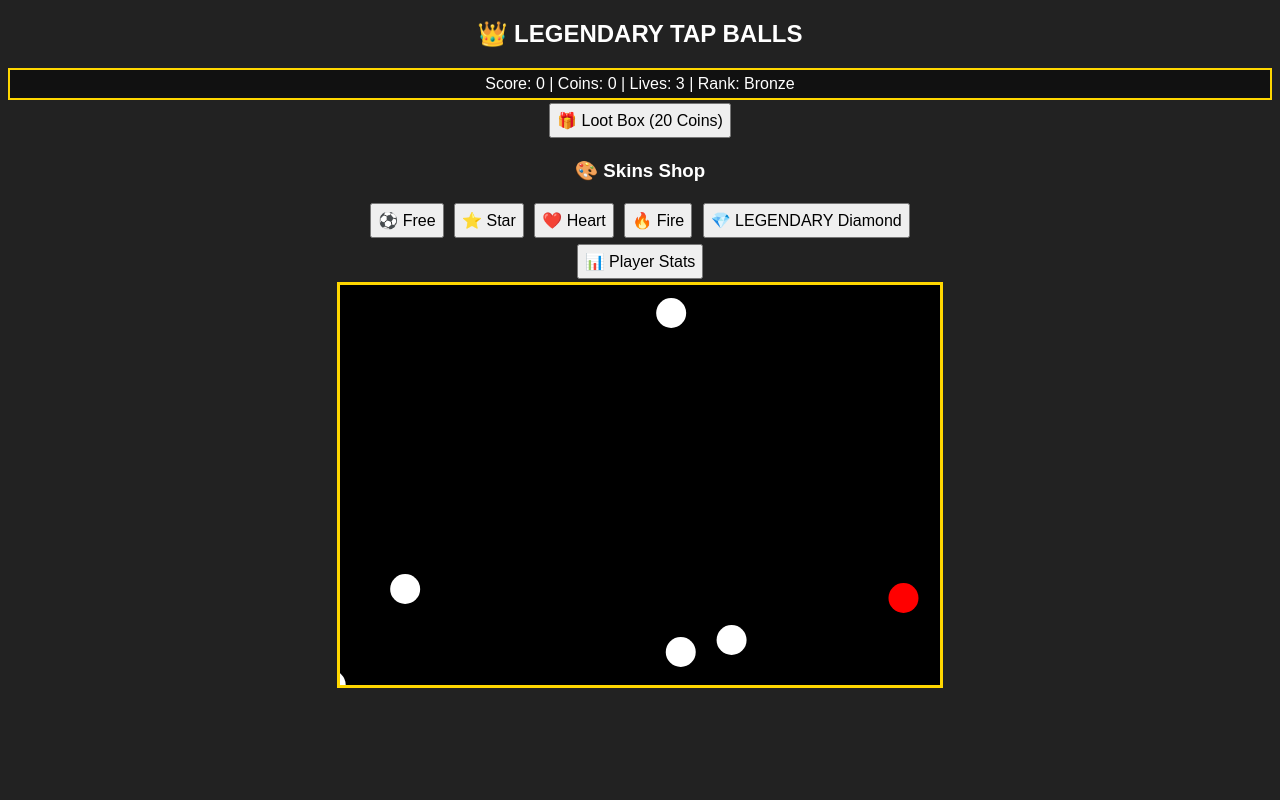
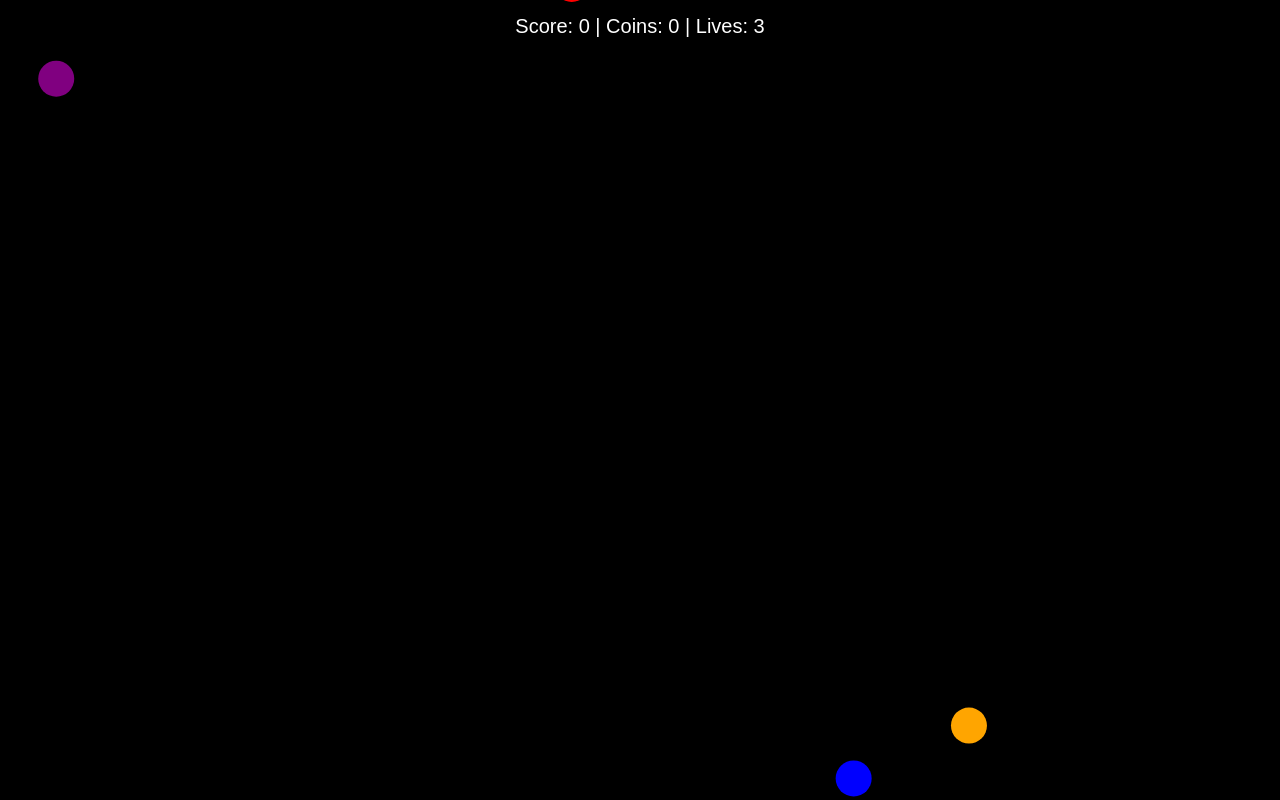
Before and after one commit to salahkarem20095-gif/index.html, a plain HTML site: page LEGENDARY TAP BALLS.html in a window 1280 px wide. Drawn offline with Linux system fonts and the light colour scheme.

Commit message:
Update LEGENDARY TAP BALLS.html

```diff
--- a/LEGENDARY TAP BALLS.html
+++ b/LEGENDARY TAP BALLS.html
@@ -4,231 +4,166 @@
 <meta charset="UTF-8">
 <title>Legendary Tap Balls</title>
 <style>
-body{text-align:center;background:#222;color:white;font-family:Arial}
-canvas{background:black;border:3px solid gold;display:block;margin:auto}
-button{font-size:16px;padding:6px;margin:3px;cursor:pointer}
-#box{background:#111;padding:5px;border:2px solid gold}
+body { margin:0; overflow:hidden; background:#222; font-family:Arial; }
+canvas { display:block; background:black; }
+#scoreBox {
+    position: fixed;
+    top: 10px;
+    left: 50%;
+    transform: translateX(-50%);
+    color:white;
+    font-size: 20px;
+    background: rgba(0,0,0,0.5);
+    padding:5px 10px;
+    border-radius:5px;
+    z-index: 10;
+}
 </style>
 </head>
 <body>
 
-<h2>👑 LEGENDARY TAP BALLS</h2>
-
-<div id="box">
+<div id="scoreBox">
 Score: <span id="score">0</span> |
 Coins: <span id="coins">0</span> |
-Lives: <span id="lives">3</span> |
-Rank: <span id="rank">Bronze</span>
+Lives: <span id="lives">3</span>
 </div>
 
-<button id="lootBtn">🎁 Loot Box (20 Coins)</button>
-
-<div id="skins">
-<h3>🎨 Skins Shop</h3>
-<button onclick="buySkin('ball',0)">⚽ Free</button>
-<button onclick="buySkin('star',50)">⭐ Star</button>
-<button onclick="buySkin('heart',80)">❤️ Heart</button>
-<button onclick="buySkin('fire',120)">🔥 Fire</button>
-<button onclick="buySkin('diamond',300)">💎 LEGENDARY Diamond</button>
-</div>
-
-<button onclick="showStats()">📊 Player Stats</button>
-
-<canvas id="gameCanvas" width="600" height="400"></canvas>
+<canvas id="gameCanvas"></canvas>
 
 <script>
 const canvas = document.getElementById("gameCanvas");
 const ctx = canvas.getContext("2d");
 
-// ================= DATA SAVE =================
-let score = 0;
-let coins = Number(localStorage.getItem("coins")) || 0;
-let lives = Number(localStorage.getItem("lives")) || 3;
-let rank = localStorage.getItem("rank") || "Bronze";
-let currentSkin = localStorage.getItem("skin") || "ball";
-let ownedSkins = JSON.parse(localStorage.getItem("skins")) || ["ball"];
-let hits = 0;
+// 🌐 جعل الكانفس يملأ الشاشة
+function resizeCanvas(){
+    canvas.width = window.innerWidth;
+    canvas.height = window.innerHeight;
+}
+window.addEventListener('resize', resizeCanvas);
+resizeCanvas();
 
-// ================= UI =================
-const scoreSpan = document.getElementById("score");
-const coinsSpan = document.getElementById("coins");
-const livesSpan = document.getElementById("lives");
-const rankSpan = document.getElementById("rank");
+// ================= متغيرات اللعبة =================
+let balls = [], score=0, coins=0, lives=3;
+let initialBallCount = 5;
 
-coinsSpan.textContent = coins;
-livesSpan.textContent = lives;
-rankSpan.textContent = rank;
+// ================= أصوات بسيطة =================
+function playSound(freq,duration=0.1){
+    const audioCtx = new (window.AudioContext || window.webkitAudioContext)();
+    const osc = audioCtx.createOscillator();
+    const gain = audioCtx.createGain();
+    osc.connect(gain); gain.connect(audioCtx.destination);
+    osc.frequency.value=freq;
+    gain.gain.value=0.2;
+    osc.start();
+    osc.stop(audioCtx.currentTime + duration);
+}
+function soundClick(){ playSound(700,0.05); }
+function soundBoom(){ playSound(60,0.5); }
 
-// ================= BALLS =================
-let balls = [];
+// ================= إنشاء الكرات =================
+function randomColor(){ let c=["red","green","blue","yellow","purple","orange"]; return c[Math.floor(Math.random()*c.length)]; }
+
 function createBall(explosive=false){
-  return {
-    x:Math.random()*560+20,
-    y:Math.random()*-200,
-    r:15,
-    speed:3,
-    dx:Math.random()*2-1,
-    explosive:explosive
-  };
+    return {
+        x: Math.random() * (canvas.width - 40) + 20,
+        y: Math.random() * -200,
+        r: 18,
+        speed: 3,
+        color: explosive ? "black" : randomColor(),
+        explosive,
+        flash: false,
+        dx: Math.random()*2-1,
+        alive: true
+    };
 }
 
-function init(){
-  balls=[];
-  for(let i=0;i<5;i++) balls.push(createBall());
-  balls.push(createBall(true));
-}
-init();
-
-// ================= DRAW SKINS =================
-function drawBall(b){
-  if(currentSkin=="ball"){
-    ctx.beginPath();ctx.arc(b.x,b.y,b.r,0,Math.PI*2);ctx.fill();
-  }
-  if(currentSkin=="star") drawStar(b.x,b.y,5,b.r,b.r/2);
-  if(currentSkin=="heart") drawHeart(b.x,b.y,b.r);
-  if(currentSkin=="fire"){
-    ctx.beginPath();ctx.arc(b.x,b.y,b.r,0,Math.PI*2);ctx.fillStyle="orange";ctx.fill();
-    ctx.beginPath();ctx.arc(b.x,b.y,b.r/2,0,Math.PI*2);ctx.fillStyle="yellow";ctx.fill();
-  }
-  if(currentSkin=="diamond"){
-    ctx.fillStyle="cyan";
-    ctx.beginPath();
-    ctx.moveTo(b.x,b.y-b.r);
-    ctx.lineTo(b.x+b.r,b.y);
-    ctx.lineTo(b.x,b.y+b.r);
-    ctx.lineTo(b.x-b.r,b.y);
-    ctx.closePath();
-    ctx.fill();
-  }
+function initBalls(){
+    balls = [];
+    for(let i=0;i<initialBallCount;i++) balls.push(createBall());
+    balls.push(createBall(true)); // كرة متفجرة
 }
 
-// star
-function drawStar(cx,cy,spikes,outer,inner){
-  let rot=Math.PI/2*3,x=cx,y=cy,step=Math.PI/spikes;
-  ctx.beginPath();ctx.moveTo(cx,cy-outer);
-  for(let i=0;i<spikes;i++){
-    x=cx+Math.cos(rot)*outer;y=cy+Math.sin(rot)*outer;ctx.lineTo(x,y);rot+=step;
-    x=cx+Math.cos(rot)*inner;y=cy+Math.sin(rot)*inner;ctx.lineTo(x,y);rot+=step;
-  }
-  ctx.closePath();ctx.fill();
+// 🖌️ وميض الكرة المتفجرة
+setInterval(()=>{
+    balls.forEach(b=>{
+        if(b.explosive){
+            b.flash = !b.flash;
+            b.color = b.flash ? "red" : "black";
+        }
+    });
+},1000);
+
+// ====== رسم الكرات ======
+function draw(){
+    ctx.clearRect(0,0,canvas.width,canvas.height);
+    balls.forEach(b=>{
+        ctx.beginPath();
+        ctx.arc(b.x,b.y,b.r,0,Math.PI*2);
+        ctx.fillStyle = b.color;
+        ctx.fill();
+    });
 }
 
-// heart
-function drawHeart(x,y,s){
-  ctx.beginPath();
-  ctx.moveTo(x,y);
-  ctx.bezierCurveTo(x-s,y-s,x-2*s,y+s/2,x,y+s);
-  ctx.bezierCurveTo(x+2*s,y+s/2,x+s,y-s,x,y);
-  ctx.fill();
+// ====== تحديث الحركة ======
+function update(){
+    balls.forEach(b=>{
+        if(!b.alive) return;
+        b.y += b.speed;
+        b.x += b.dx * 1.5;
+
+        if(b.x - b.r < 0 || b.x + b.r > canvas.width) b.dx *= -1;
+
+        if(b.y - b.r > canvas.height){
+            if(!b.explosive) score--;
+            b.y = Math.random() * -200;
+            b.x = Math.random() * (canvas.width - 40) + 20;
+        }
+    });
+    draw();
+    requestAnimationFrame(update);
 }
 
-// ================= GAME LOOP =================
-function update(){
-  ctx.clearRect(0,0,600,400);
-  balls.forEach(b=>{
-    b.y+=b.speed;
-    b.x+=b.dx;
-    ctx.fillStyle=b.explosive?"red":"white";
-    drawBall(b);
+// ====== اللمس والماوس ======
+canvas.addEventListener("pointerdown", e=>{
+    const rect = canvas.getBoundingClientRect();
+    const mx = e.clientX - rect.left;
+    const my = e.clientY - rect.top;
 
-    if(b.y>400){
-      b.y=-20;
-      b.x=Math.random()*560+20;
-    }
-  });
-  requestAnimationFrame(update);
+    balls.forEach(b=>{
+        if(!b.alive) return;
+        let dx = mx - b.x;
+        let dy = my - b.y;
+        if(dx*dx + dy*dy <= b.r*b.r){
+            if(b.explosive){
+                soundBoom();
+                lives--;
+                if(lives<0) lives=0;
+                document.getElementById("lives").textContent = lives;
+                if(lives<=0) alert("Game Over!"), resetGame();
+            } else {
+                soundClick();
+                score++; coins++;
+                document.getElementById("score").textContent = score;
+                document.getElementById("coins").textContent = coins;
+                b.alive = false; // الكورة تختفي
+            }
+        }
+    });
+});
+
+// إعادة اللعبة
+function resetGame(){
+    score=0; coins=0; lives=3;
+    document.getElementById("score").textContent = score;
+    document.getElementById("coins").textContent = coins;
+    document.getElementById("lives").textContent = lives;
+    initBalls();
 }
+
+// ✅ بدء اللعبة
+initBalls();
 update();
 
-// ================= CLICK =================
-canvas.onclick = e=>{
-  const r=canvas.getBoundingClientRect();
-  const mx=e.clientX-r.left,my=e.clientY-r.top;
-
-  balls.forEach(b=>{
-    let dx=mx-b.x,dy=my-b.y;
-    if(dx*dx+dy*dy<b.r*b.r){
-      if(b.explosive){
-        lives--;
-        if(lives<0) lives=0;
-        localStorage.setItem("lives",lives);
-        livesSpan.textContent=lives;
-        alert("💥 خسرت قلب!");
-      }else{
-        score++; coins++; hits++;
-        scoreSpan.textContent=score;
-        coinsSpan.textContent=coins;
-        localStorage.setItem("coins",coins);
-
-        // كل 15 كرة قلب
-        if(hits>=15 && lives<3){
-          hits=0; lives++;
-          livesSpan.textContent=lives;
-          localStorage.setItem("lives",lives);
-          alert("❤️ قلب جديد!");
-        }
-
-        updateRank();
-      }
-      b.y=-20;
-    }
-  });
-};
-
-// ================= RANK SYSTEM =================
-function updateRank(){
-  if(coins>=0) rank="Bronze";
-  if(coins>=100) rank="Silver";
-  if(coins>=300) rank="Gold";
-  if(coins>=600) rank="Diamond";
-  rankSpan.textContent=rank;
-  localStorage.setItem("rank",rank);
-}
-
-// ================= SKIN SHOP =================
-function buySkin(skin,price){
-  if(ownedSkins.includes(skin)){
-    currentSkin=skin;
-    localStorage.setItem("skin",skin);
-    alert("تم اختيار الشكل!");
-    return;
-  }
-  if(coins>=price){
-    coins-=price;
-    ownedSkins.push(skin);
-    currentSkin=skin;
-    localStorage.setItem("coins",coins);
-    localStorage.setItem("skins",JSON.stringify(ownedSkins));
-    localStorage.setItem("skin",skin);
-    coinsSpan.textContent=coins;
-    alert("🎉 اشتريت Skin جديد!");
-  }else alert("❌ لا يوجد عملات كافية");
-}
-
-// ================= LOOT BOX =================
-document.getElementById("lootBtn").onclick=()=>{
-  if(coins<20){alert("ما عندك عملات");return;}
-  coins-=20; coinsSpan.textContent=coins;
-  localStorage.setItem("coins",coins);
-
-  let loot=["star","heart","fire","diamond"];
-  let s=loot[Math.floor(Math.random()*loot.length)];
-  ownedSkins.push(s);
-  localStorage.setItem("skins",JSON.stringify(ownedSkins));
-  alert("🎁 حصلت على: "+s);
-};
-
-// ================= STATS PAGE =================
-function showStats(){
-  alert(`
-📊 PLAYER STATS
-Score: ${score}
-Coins: ${coins}
-Lives: ${lives}
-Rank: ${rank}
-Skins Owned: ${ownedSkins.join(", ")}
-  `);
-}
 </script>
 </body>
 </html>
```
